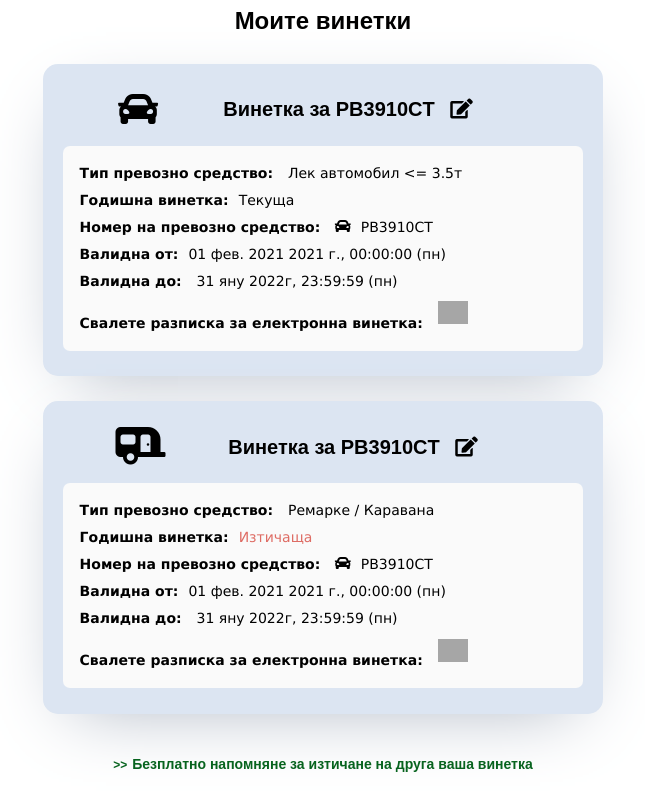
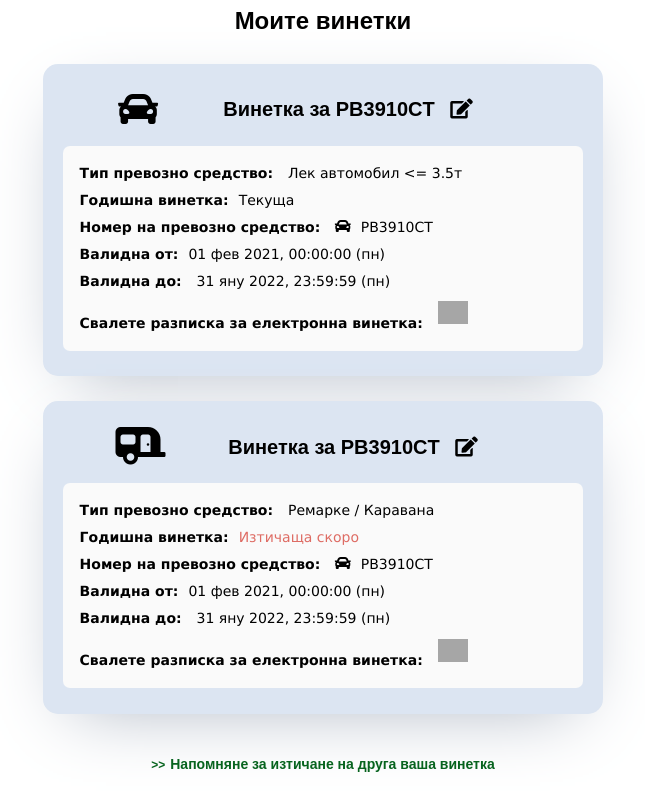
Before and after one commit to vasilkotsev/vignette-section, a plain HTML site: page index.html in a window 1280 px wide. Shown: the part 326-1136 px from the top of the page, without its empty margins (317-962 px from the left). Drawn offline with nearby package versions, Linux system fonts and the light colour scheme; grey boxes are pictures that could not be loaded.

Commit message:
adds some style fixes and formatting

```diff
--- a/assets/styles/styles.css
+++ b/assets/styles/styles.css
@@ -26,15 +26,18 @@ section {
 
 .btn-vinetki-small {
     line-height: 1.5;
-  font-size: 15px;
+    font-size: 14px;
     padding: 0.5em 0.7em;
     color: #fff;
     text-decoration: none;
     border-radius: 50px;
-  font-weight: 500;
+    font-weight: 600;
 }
 
-.btn-vinetki .fas,
+.btn-vinetki .fas {
+    margin-right: 10px;
+}
+
 .btn-vinetki-small .fas {
     margin-right: 7px;
 }
@@ -154,7 +157,6 @@ section {
 .vignette {
     font-family: Verdana, Geneva, Tahoma, sans-serif;
     padding: 1.8em 1.4em;
-  /* border: 1px solid #c7cbd1; */
     border-radius: 15px;
     width: 100%;
     max-width: 560px;
@@ -162,7 +164,6 @@ section {
     margin-top: 1.8em;
     text-align: left;
     background: #dce5f2;
-  /* box-shadow: 0 10px 45px -9px rgb(168 177 191); */
     box-shadow: 0 20px 70px -28px rgb(168 177 191);
     line-height: 1.5;
     font-size: 14px;
@@ -381,7 +382,7 @@ section {
 
 /* Very small devices */
 
-@media all and (max-width: 379.98px) {
+@media all and (max-width: 399.98px) {
     .btn-more {
         font-size: 12px;
     }
@@ -394,11 +395,12 @@ section {
     .btn-vinetki {
         font-size: 14px;
     }
-
+    .btn-vinetki-small {
+        font-size: 13px;
+    }
     .vignette-title {
         font-size: 16px;
     }
-
     .vignette-icon {
         font-size: 30px;
     }
@@ -429,7 +431,6 @@ section {
     #subscription-form {
         font-size: 14px;
     }
-
     .subscription-result-container {
         font-size: 14px;
     }
--- a/index.html
+++ b/index.html
@@ -72,16 +72,11 @@
                                     </div>
                                     <div class="vignette-row">
                                         <span>Валидна от:</span
-                                        ><span
-                                            >01 фев. 2021 2021 г., 00:00:00
-                                            (пн)</span
-                                        >
+                                        ><span>01 фев 2021, 00:00:00 (пн)</span>
                                     </div>
                                     <div class="vignette-row">
                                         <span>Валидна до: </span
-                                        ><span
-                                            >31 яну 2022г, 23:59:59 (пн)</span
-                                        >
+                                        ><span>31 яну 2022, 23:59:59 (пн)</span>
                                     </div>
                                     <div class="vignette-row">
                                         <span
@@ -118,7 +113,7 @@
                                     <div class="vignette-row">
                                         <span>Годишна винетка:</span
                                         ><span class="vignette-expiring"
-                                            >Изтичаща</span
+                                            >Изтичаща скоро</span
                                         >
                                     </div>
                                     <div class="vignette-row">
@@ -130,16 +125,11 @@
                                     </div>
                                     <div class="vignette-row">
                                         <span>Валидна от:</span
-                                        ><span
-                                            >01 фев. 2021 2021 г., 00:00:00
-                                            (пн)</span
-                                        >
+                                        ><span>01 фев 2021, 00:00:00 (пн)</span>
                                     </div>
                                     <div class="vignette-row">
                                         <span>Валидна до: </span
-                                        ><span
-                                            >31 яну 2022г, 23:59:59 (пн)</span
-                                        >
+                                        ><span>31 яну 2022, 23:59:59 (пн)</span>
                                     </div>
                                     <div class="vignette-row">
                                         <span
@@ -159,8 +149,7 @@
                         </div>
 
                         <a href="subscribe.html" class="btn-more"
-                            >Безплатно напомняне за изтичане на друга ваша
-                            винетка</a
+                            >Напомняне за изтичане на друга ваша винетка</a
                         >
                     </section>
                 </div>
```
Lines whose indentation alone changed are shown as unchanged.
